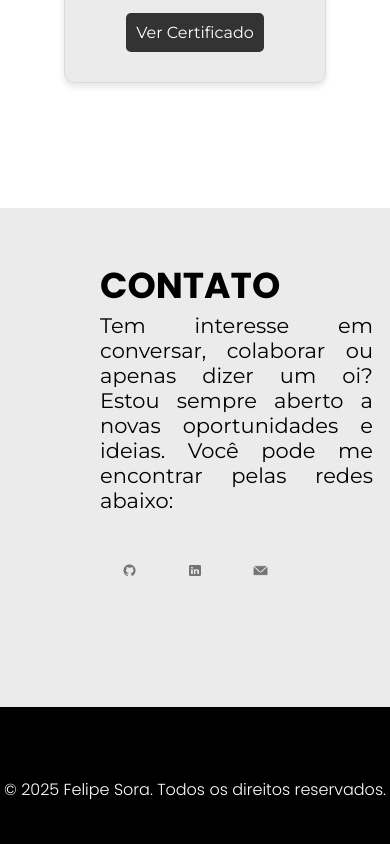
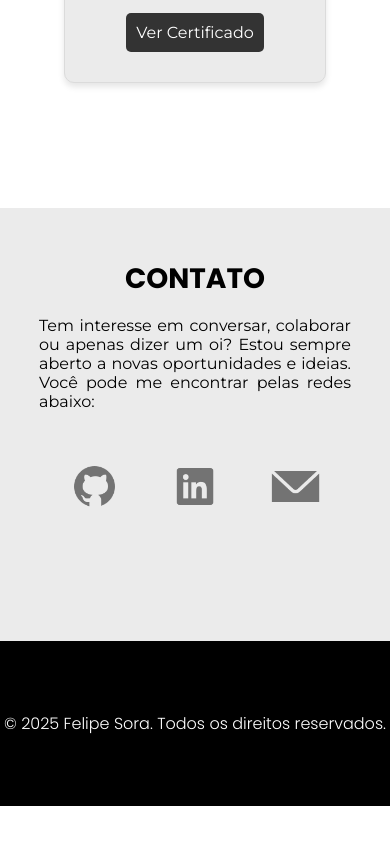
Before and after one commit to felipesora/portifolio-pessoal, a React (Vite) app in the folder portifolio/: page / in a window 390 px wide. Shown: the part 4675-5519 px from the top of the page. After the commit the page ends 5481 px from the top, so only its background shows below. Built offline with nearby package versions, Linux system fonts and the light colour scheme.

Commit message:
Responsividade do componente Contato

```diff
--- a/portifolio/src/componentes/Contato/Contato.css
+++ b/portifolio/src/componentes/Contato/Contato.css
@@ -12,6 +12,7 @@
 }
 
 #contato p{
+    margin-top: 16px;
     font-family: var(--fonte-secundaria);
     font-size: 21px;
     width: 70vw;
@@ -59,3 +60,79 @@
 #contato ul li a img {
     width: 4vw;
 }
+
+@media (max-width: 1360px){
+    #contato ul li a img {
+        width: 5vw;
+    }
+}
+
+@media (max-width: 1190px){
+    #contato ul li a img {
+        width: 6vw;
+    }
+}
+
+@media (max-width: 980px){
+    #contato ul li a img {
+        width: 7vw;
+    }
+}
+
+@media (max-width: 910px){
+    #contato p{
+        font-size: 18px;
+    }
+    .container_contato{
+        padding: 50px 0 0 60px;
+    }
+}
+
+@media (max-width: 830px){
+    .container_contato{
+        padding: 50px 0 0 0px;
+        display: flex;
+        flex-direction: column;
+        justify-content: center;
+        align-items: center;
+    }
+    #contato h1{
+        font-size: 32px;
+    }
+    #contato p{
+        width: 80vw;
+    }
+    #contato ul li a img {
+        width: 8vw;
+    }
+}
+
+@media (max-width: 650px){
+    #contato ul li a img {
+        width: 9vw;
+    }
+}
+
+@media (max-width: 560px){
+    #contato p{
+        font-size: 17px;
+    }
+    #contato ul li a img {
+        width: 11vw;
+    }
+}
+
+@media (max-width: 460px){
+    #contato ul li a img {
+        width: 13vw;
+    }
+}
+
+@media (max-width: 390px){
+    #contato h1{
+        font-size: 28px;
+    }
+    #contato p{
+        font-size: 16px;
+    }
+}
```
